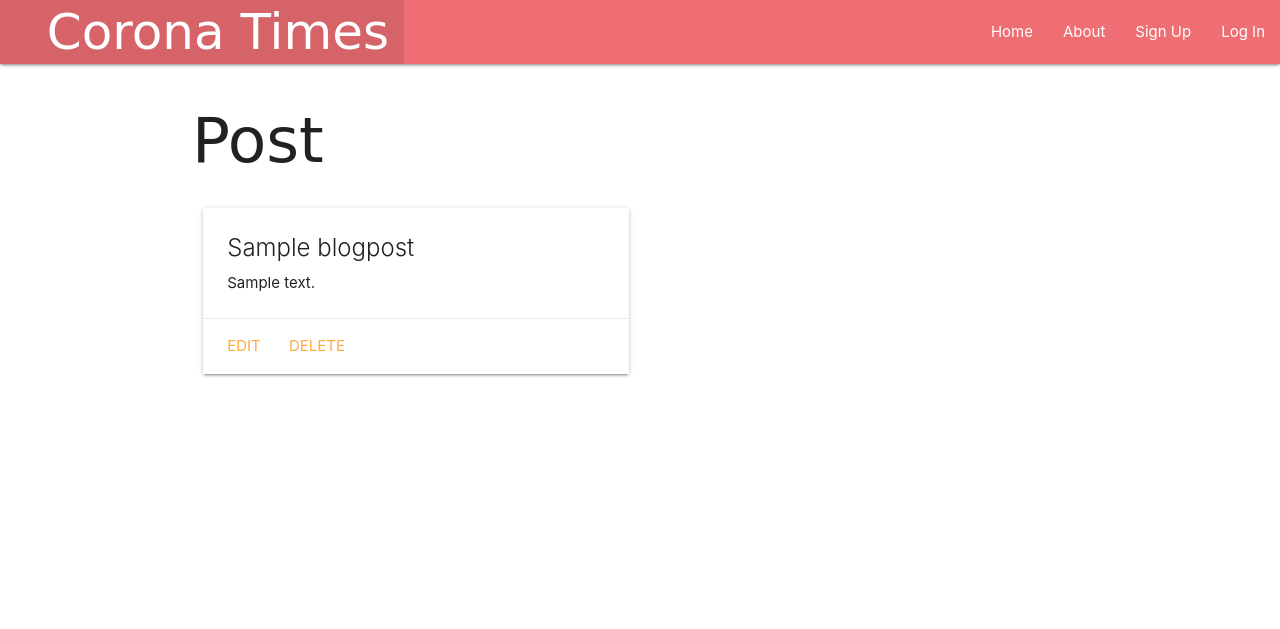
After one commit to hburdette2/coronatimes, a Django app: page /blogposts/1/ in a window 1280 px wide. The commit adds this page. Shown: the top 629 px of the page. Run offline with Django 3.2, Linux system fonts and the light colour scheme; tables that the repository leaves empty hold one stand-in row (values such as "Sample post"); some web fonts are replaced.

Commit message:
adds CRUD capability to Blogpost

```diff
--- a/main_app/models.py
+++ b/main_app/models.py
@@ -7,7 +7,6 @@ class Blogpost(models.Model):
     body = models.TextField(max_length=3000)
     user = models.ForeignKey(User, on_delete=models.CASCADE)
 
-
     def __str__(self):
         return self.title
 
--- a/main_app/templates/base.html
+++ b/main_app/templates/base.html
@@ -26,7 +26,7 @@
                     <li><a href="{% url 'home' %}">Home</a></li>
                     <li><a href="{% url 'about' %}">About</a></li>
                     {% if user.is_authenticated %}
-                    <li><a></a></li>
+                    <li><a href ="{% url 'blogposts_create' %}">Add Blogpost</a></li>
                     <li><a href="{% url 'index' %}">All Blogposts</a></li>
                     <li><a href="{% url 'logout' %}">Log Out</a></li>
                     {% else %}
--- /dev/null
+++ b/main_app/templates/blogposts/detail.html
@@ -0,0 +1,18 @@
+{% extends 'base.html' %}
+{% block content %}
+
+<h1>Post</h1>
+<div class="row">
+<div class="col s6">
+<div class="card">
+  <div class="card-content">
+    <span class="card-title">{{ blogpost.title }}</span>
+    <p>{{ blogpost.body }}</p>
+  </div>
+  <div class="card-action">
+    <a href="{% url 'blogposts_update' blogpost.id %}">Edit</a>
+    <a href="{% url 'blogposts_delete' blogpost.id %}">Delete</a>
+  </div>
+</div>
+
+{% endblock %}
--- a/main_app/urls.py
+++ b/main_app/urls.py
@@ -5,5 +5,9 @@ urlpatterns = [
     path('', views.home, name='home'),
     path('about/', views.about, name='about'),
     path('blogposts/', views.blogposts_index, name='index'),
+    path('blogposts/create/', views.BlogpostCreate.as_view(), name='blogposts_create'),
+    path('blogposts/<int:blogpost_id>/', views.blogposts_detail, name='detail'),
+    path('blogposts/<int:pk>/update/', views.BlogpostUpdate.as_view(), name='blogposts_update'),
+    path('blogposts/<int:pk>/delete/', views.BlogpostDelete.as_view(), name='blogposts_delete'),
     path('accounts/signup/', views.signup, name='signup'),
 ]
--- a/main_app/views.py
+++ b/main_app/views.py
@@ -18,6 +18,9 @@ def blogposts_index(request):
     blogposts = Blogpost.objects.filter(user=request.user)
     return render(request, 'blogposts/index.html', { 'blogposts' : blogposts })
 
+def blogposts_detail(request, blogpost_id):
+    blogpost = Blogpost.objects.get(id=blogpost_id)
+    return render(request, 'blogposts/detail.html', { 'blogpost' : blogpost })
 
 def signup(request):
     error_message = ''
@@ -33,3 +36,20 @@ def signup(request):
     form = UserCreationForm()
     context = {'form': form, 'error_message': error_message}
     return render(request, 'registration/signup.html', context)
+
+class BlogpostCreate(CreateView):
+    model = Blogpost
+    fields = ['title', 'body']
+    success_url = '/blogposts/'
+
+    def form_valid(self, form):
+        form.instance.user = self.request.user
+        return super().form_valid(form)
+
+class BlogpostUpdate(UpdateView):
+    model = Blogpost
+    fields = ['title', 'body']
+
+class BlogpostDelete(DeleteView):
+    model = Blogpost
+    success_url = '/blogposts/'
```
Also changed, not shown: main_app/templates/main_app/blogpost_confirm_delete.html (added, +13 -0 lines), main_app/templates/main_app/blogpost_form.html (added, +17 -0 lines).
